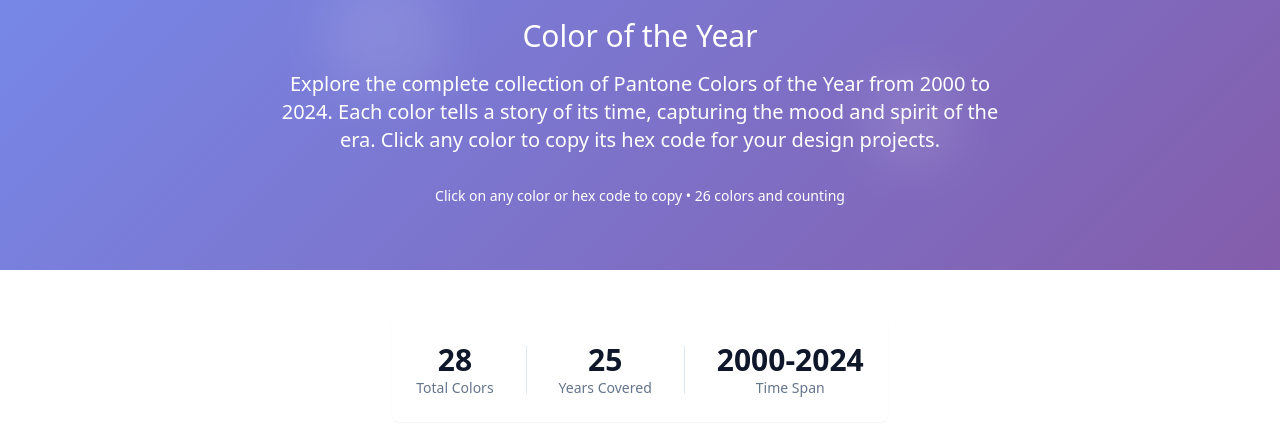
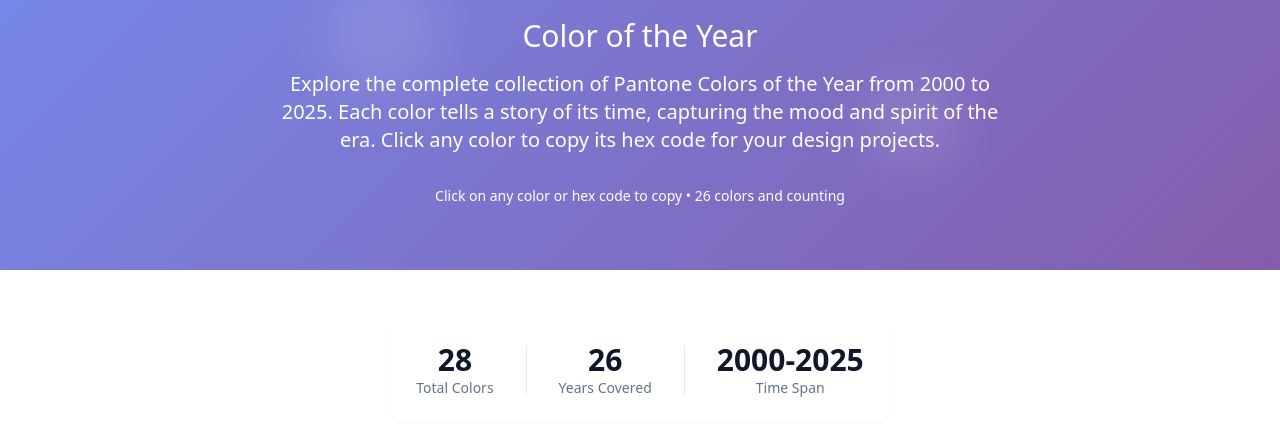
Before and after one commit to GitRekt/PantonePicker, a React (Vite) app: page / in a window 1280 px wide. Shown: the part 130-558 px from the top of the page. Built offline with nearby package versions, Linux system fonts and the light colour scheme.

Commit message:
Update website parameters for 2025.
Update time spans and other relevant parameters to reflect the year 2025.

```diff
--- a/index.html
+++ b/index.html
@@ -4,11 +4,11 @@
     <meta charset="UTF-8" />
     <meta name="viewport" content="width=device-width, initial-scale=1.0" />
     <title>Pantone Colors of the Year | Complete Collection</title>
-    <meta name="description" content="Explore the complete collection of Pantone Colors of the Year from 2000-2024. Copy hex codes for your design projects." />
+    <meta name="description" content="Explore the complete collection of Pantone Colors of the Year from 2000-2025. Copy hex codes for your design projects." />
     <meta name="author" content="Pantone Color Archive" />
 
     <meta property="og:title" content="Pantone Colors of the Year | Complete Collection" />
-    <meta property="og:description" content="Explore the complete collection of Pantone Colors of the Year from 2000-2024. Copy hex codes for your design projects." />
+    <meta property="og:description" content="Explore the complete collection of Pantone Colors of the Year from 2000-2025. Copy hex codes for your design projects." />
     <meta property="og:type" content="website" />
     <meta property="og:image" content="https://lovable.dev/opengraph-image-p98pqg.png" />
 
--- a/src/components/Header.tsx
+++ b/src/components/Header.tsx
@@ -23,7 +23,7 @@ export const Header = () => {
         </h2>
 
         <p className="text-sm sm:text-base md:text-lg lg:text-xl max-w-3xl mx-auto opacity-90 leading-relaxed animate-fade-in px-4" style={{animationDelay: '0.4s'}}>
-          Explore the complete collection of Pantone Colors of the Year from 2000 to 2024.
+          Explore the complete collection of Pantone Colors of the Year from 2000 to 2025.
           Each color tells a story of its time, capturing the mood and spirit of the era.
           Click any color to copy its hex code for your design projects.
         </p>
--- a/src/pages/Index.tsx
+++ b/src/pages/Index.tsx
@@ -56,13 +56,13 @@ const Index = () => {
             <div className="hidden sm:block w-px h-12 bg-border" />
             <div className="sm:hidden w-12 h-px bg-border" />
             <div className="text-center">
-              <div className="text-2xl sm:text-3xl font-bold text-primary">25</div>
+              <div className="text-2xl sm:text-3xl font-bold text-primary">26</div>
               <div className="text-xs sm:text-sm text-muted-foreground">Years Covered</div>
             </div>
             <div className="hidden sm:block w-px h-12 bg-border" />
             <div className="sm:hidden w-12 h-px bg-border" />
             <div className="text-center">
-              <div className="text-2xl sm:text-3xl font-bold text-primary">2000-2024</div>
+              <div className="text-2xl sm:text-3xl font-bold text-primary">2000-2025</div>
               <div className="text-xs sm:text-sm text-muted-foreground">Time Span</div>
             </div>
           </div>
```
